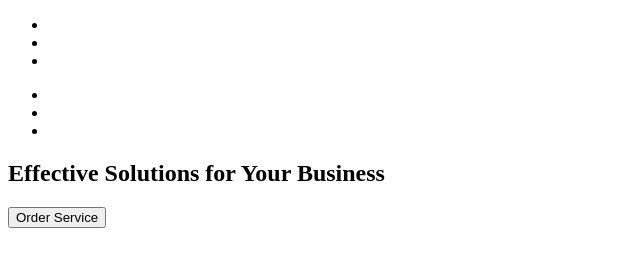
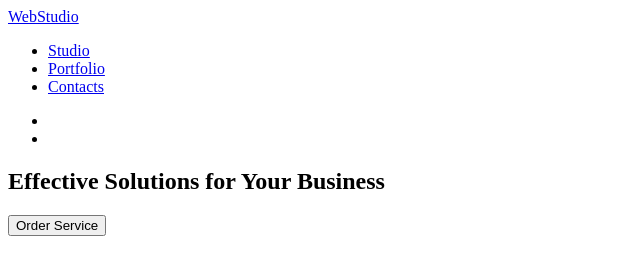
Before and after one commit to gangwolfmail/gangwolfmail-goit-markup-hw-01, a plain HTML site: page index.html in a window 1280 px wide. Shown: the whole page, without its empty margins (0-640 px from the left). Drawn offline with Linux system fonts and the light colour scheme.

Commit message:
add images

```diff
--- a/index.html
+++ b/index.html
@@ -7,15 +7,16 @@
   </head>
   <body>
     <header>
-      <a href=""></a>
+      <a href="/index.html">WebStudio</a>
+      <nav>
+        <ul>
+          <li><a href="#">Studio</a></li>
+          <li><a href="#">Portfolio</a></li>
+          <li><a href="#">Contacts</a></li>
+        </ul>
+      </nav>
       <ul>
-        <li></li>
-        <li></li>
-        <li></li>
-      </ul>
-      <ul>
-        <li><a href=""></a></li>
-        <li><a href=""></a></li>
+        <li><a href="info@devstudio.com"></a></li>
         <li><a href=""></a></li>
       </ul>
     </header>
```
Also changed, not shown: images/Team Card 1.jpg (added), images/Team Card 2.jpg (added), images/Team Card 3.jpg (added), images/Team Card 4.jpg (added).
